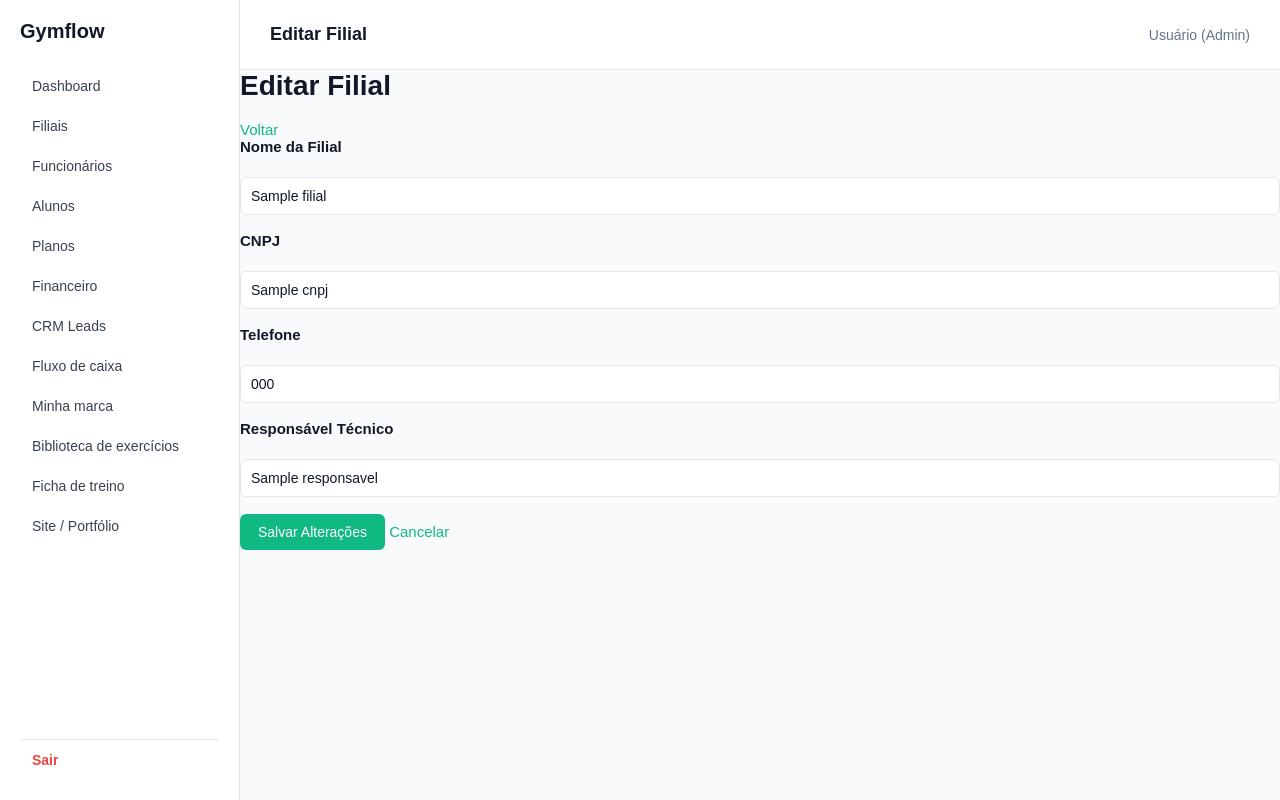
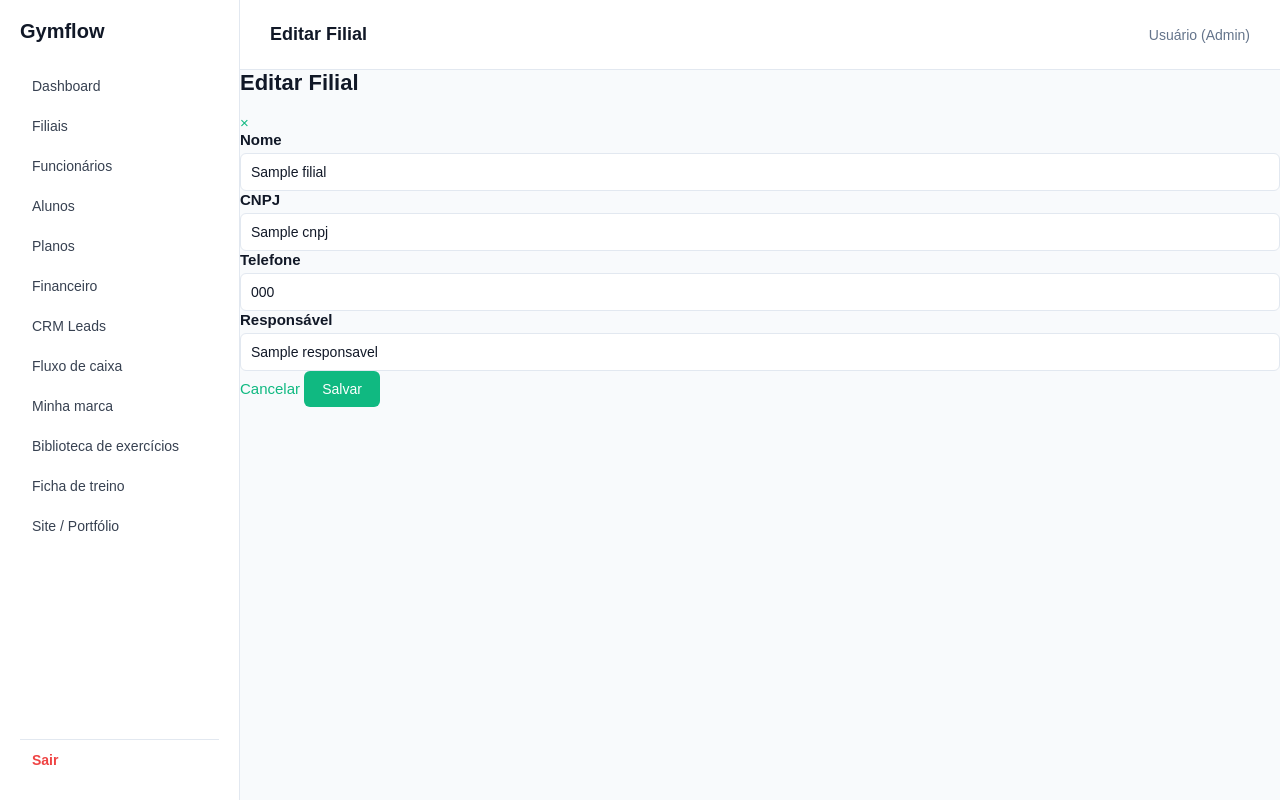
Before and after one commit to vitoria-silvaa/Gymflow, a PHP site: template app/views/filiais/editar.php in a window 1280 px wide. Run offline with PHP 8.4, Linux system fonts and the light colour scheme; the template is opened without the code that fills it: most values are stand-ins (such as "Sample title", 1, 10 or a date in 2020).

Commit message:
CSS editar Filiais

```diff
--- a/app/views/filiais/editar.php
+++ b/app/views/filiais/editar.php
@@ -4,6 +4,7 @@ if (!isset($filial)) {
     header("Location: /Gymflow/app/controllers/FilialController.php?acao=editar" . ($id ? "&id=" . $id : ""));
     exit;
 }
+
 /** @var array $filial */
 /** @var string $erro */
 
@@ -12,34 +13,100 @@ include __DIR__ . '/../shared/header.php';
 include __DIR__ . '/../shared/sidebar.php';
 ?>
 
-<h1>Editar Filial</h1>
-<a href="/Gymflow/app/controllers/FilialController.php?acao=listar">Voltar</a>
+<div class="modal-overlay">
 
-<!-- Mensagem de Erro -->
+    <div class="modal-editar-filial">
+
+        <div class="modal-editar-header">
+            <h2>Editar Filial</h2>
+
+            <a
+                href="/Gymflow/app/controllers/FilialController.php?acao=listar"
+                class="modal-fechar"
+                aria-label="Fechar">
+                ×
+            </a>
+        </div>
+
         <?php if (!empty($erro)): ?>
-    <div style="color: red; font-weight: bold; margin-bottom: 15px;">
-        <?php echo htmlspecialchars($erro); ?>
+            <div class="mensagem-erro-filial">
+                <?= htmlspecialchars($erro) ?>
             </div>
         <?php endif; ?>
 
-<form action="/Gymflow/app/controllers/FilialController.php?acao=editar&id=<?= $filial['id'] ?>" method="POST">
+        <form
+            class="form-editar-filial"
+            action="/Gymflow/app/controllers/FilialController.php?acao=editar&id=<?= $filial['id'] ?>"
+            method="POST">
 
-    <input type="hidden" name="id" value="<?= $filial['id'] ?>">
+            <input
+                type="hidden"
+                name="id"
+                value="<?= $filial['id'] ?>">
 
-    <label for="nome">Nome da Filial</label><br>
-    <input type="text" id="nome" name="nome" value="<?= htmlspecialchars($filial['nome']) ?>" required><br><br>
+            <div class="campo-editar-filial">
+                <label for="nome">Nome</label>
 
-    <label for="cnpj">CNPJ</label><br>
-    <input type="text" id="cnpj" name="cnpj" value="<?= htmlspecialchars($filial['cnpj']) ?>" required><br><br>
+                <input
+                    type="text"
+                    id="nome"
+                    name="nome"
+                    value="<?= htmlspecialchars($filial['nome']) ?>"
+                    required>
+            </div>
 
-    <label for="telefone">Telefone</label><br>
-    <input type="text" id="telefone" name="telefone" value="<?= htmlspecialchars($filial['telefone']) ?>"><br><br>
+            <div class="campo-editar-filial">
+                <label for="cnpj">CNPJ</label>
 
-    <label for="responsavel">Responsável Técnico</label><br>
-    <input type="text" id="responsavel" name="responsavel" value="<?= htmlspecialchars($filial['responsavel']) ?>" required><br><br>
+                <input
+                    type="text"
+                    id="cnpj"
+                    name="cnpj"
+                    value="<?= htmlspecialchars($filial['cnpj']) ?>"
+                    required>
+            </div>
 
-    <button type="submit">Salvar Alterações</button>
-    <a href="/Gymflow/app/controllers/FilialController.php?acao=listar">Cancelar</a>
+            <div class="campo-editar-filial">
+                <label for="telefone">Telefone</label>
+
+                <input
+                    type="text"
+                    id="telefone"
+                    name="telefone"
+                    value="<?= htmlspecialchars($filial['telefone']) ?>">
+            </div>
+
+            <div class="campo-editar-filial">
+                <label for="responsavel">Responsável</label>
+
+                <input
+                    type="text"
+                    id="responsavel"
+                    name="responsavel"
+                    value="<?= htmlspecialchars($filial['responsavel']) ?>"
+                    required>
+            </div>
+
+            <div class="modal-editar-acoes">
+
+                <a
+                    href="/Gymflow/app/controllers/FilialController.php?acao=listar"
+                    class="btn-cancelar-editar">
+                    Cancelar
+                </a>
+
+                <button
+                    type="submit"
+                    class="btn-salvar-editar">
+                    Salvar
+                </button>
+
+            </div>
+
         </form>
 
+    </div>
+
+</div>
+
 <?php include __DIR__ . '/../shared/footer.php'; ?>
```
Lines whose indentation alone changed are shown as unchanged.
